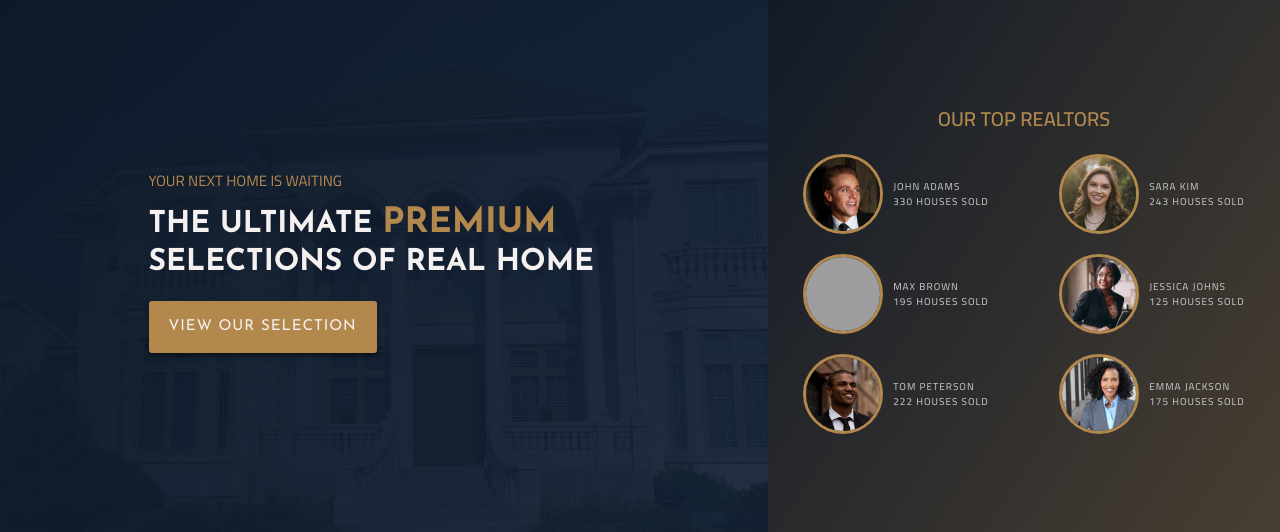
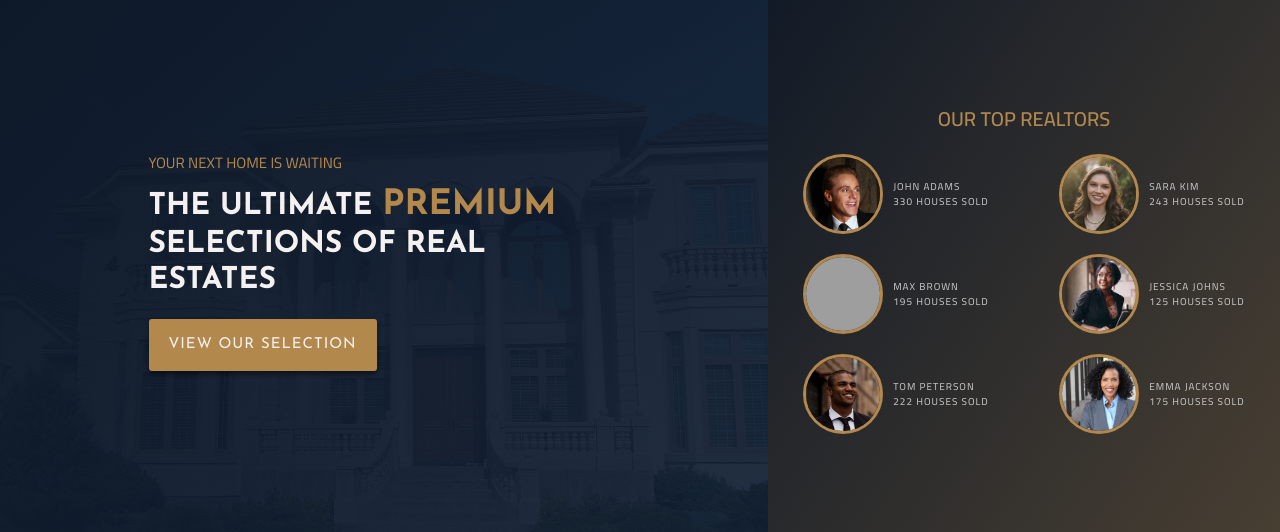
Before and after one commit to AhmadYousif89/realtors, a website: page src/index.html in a window 1280 px wide. Shown: the part 174-706 px from the top of the page. Drawn offline with nearby package versions, Linux system fonts and the light colour scheme; files that its build step writes are made by us from their sources; grey boxes are pictures that could not be loaded.

Commit message:
Update index.html

```diff
--- a/src/index.html
+++ b/src/index.html
@@ -79,7 +79,7 @@
 
 				<div class="header__content">
 					<p>your next home is waiting</p>
-					<h1>the ultimate <span>premium</span> selections of real home</h1>
+					<h1>the ultimate <span>premium</span> selections of real estates</h1>
 					<button class="btn header__btn">view our selection</button>
 				</div>
 
@@ -767,7 +767,7 @@
 						<use xlink:href="assets/sprite.svg#icon-instagram"></use>
 					</svg>
 					<svg class="social__icon">
-						<use xlink:href="assets/sprite.svg#icon-twitter"></use>
+						<use xlink:href=" assets/sprite.svg#icon-twitter"></use>
 					</svg>
 				</div>
 				<div class="footer__legal">
```
